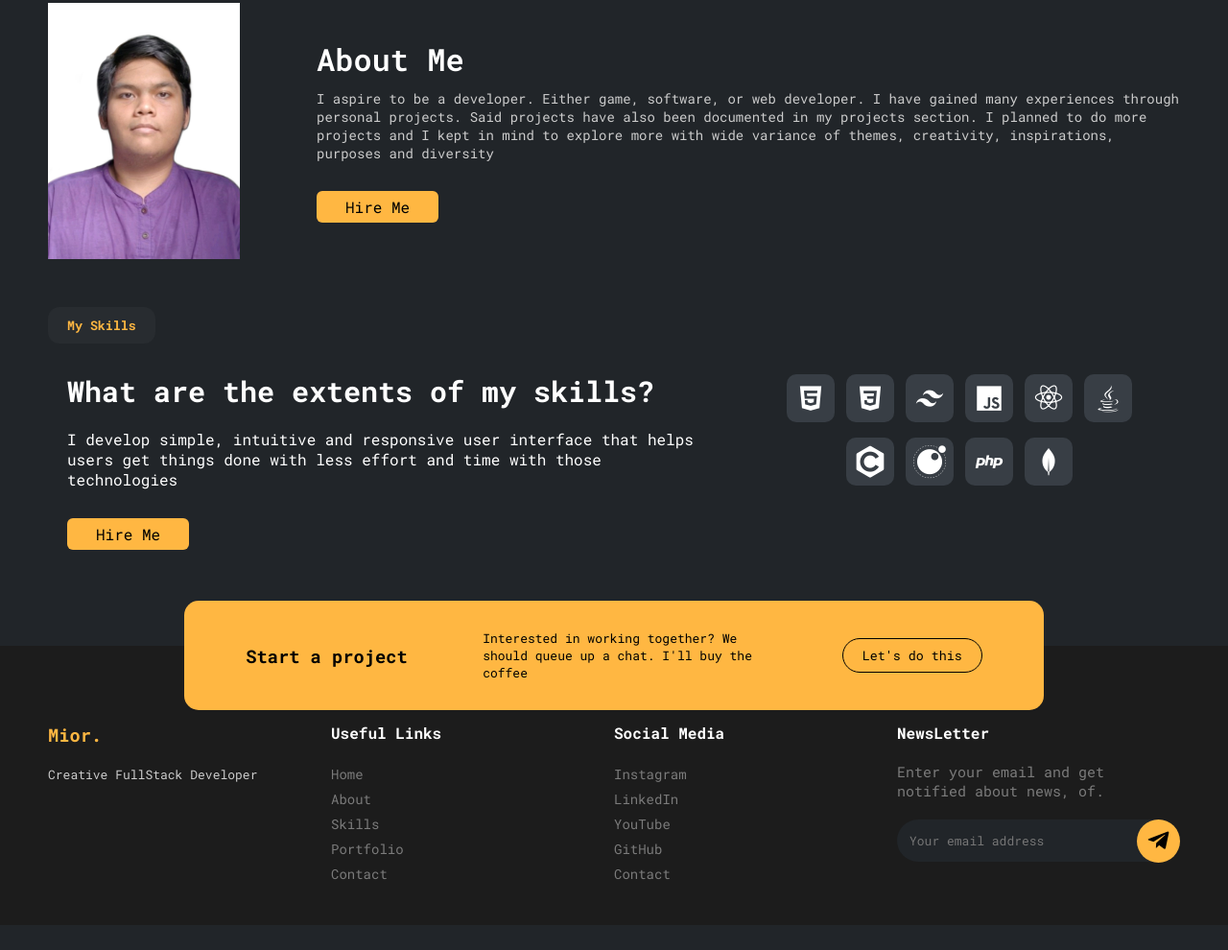
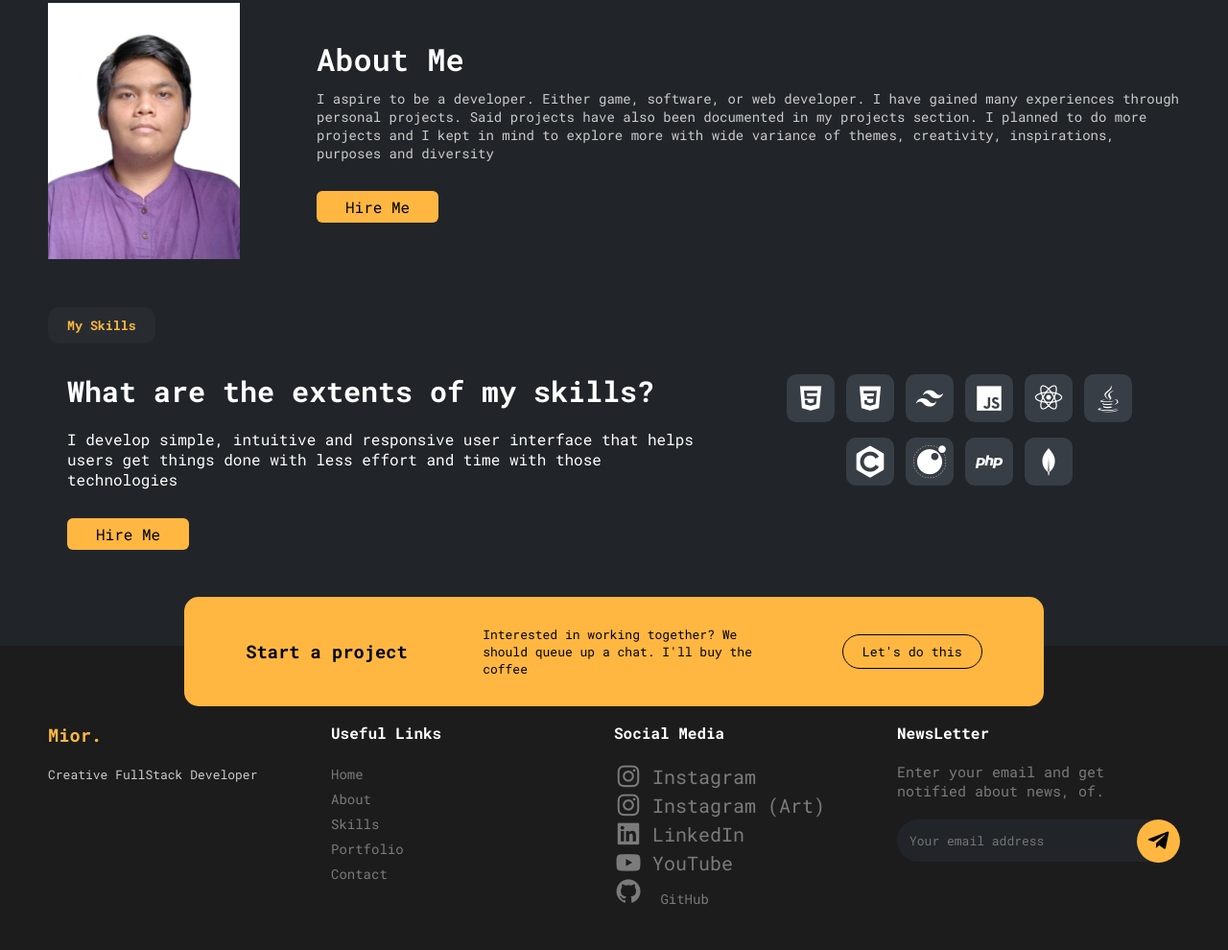
Before and after one commit to mimoimio/mimoimio.github.io, a plain HTML site: page index.html in a window 1280 px wide. Shown: the part 985-1975 px from the top of the page at 96% size. Before the commit the page ends 1949 px from the top, so only its background shows below. Drawn offline with nearby package versions, Linux system fonts and the light colour scheme.

Commit message:
added link to socmed

```diff
--- a/index.html
+++ b/index.html
@@ -23,6 +23,7 @@
         <h4>Hi, I Am <span>MIOR</span></h4>
         <p class="title">Creative FullStack Web Developer</p>
         <p class="subtitle">I have passion in game, software and web development</p>
+        <p class="subtitle">Please feel free contact me either through Instagram, LinkedIn or follow me on GitHub, or watch me on YouTube</p>
     </div>
     <div class="guarantee">
         <div class="item">
@@ -131,11 +132,26 @@
             </div>
             <div class="links-col">
                 <h4>Social Media</h4>
-                <a href="#">Instagram</a>
-                <a href="#">LinkedIn</a>
-                <a href="#">YouTube</a>
-                <a href="#">GitHub</a>
-                <a href="#">Contact</a>
+                <a href="https://www.instagram.com/pakdibun_hidop/" style="display: flex; align-items: center; text-decoration: none; font-size: 20px;">
+                    <i style="font-size: 30px; margin-right: 10px;" class="bx bxl-instagram"></i>
+                    Instagram
+                </a>
+                <a href="https://www.instagram.com/mimoimior/" style="display: flex; align-items: center; text-decoration: none; font-size: 20px;">
+                    <i style="font-size: 30px; margin-right: 10px;" class="bx bxl-instagram"></i>
+                    Instagram (Art)
+                </a>
+                <a href="https://www.linkedin.com/in/adib-bida-4b312a296/" style="display: flex; align-items: center; text-decoration: none; font-size: 20px;">
+                    <i style="font-size: 30px; margin-right: 10px;" class="bx bxl-linkedin-square"></i>
+                    LinkedIn
+                </a>
+                <a href="https://www.youtube.com/@adibbida9861" style="display: flex; align-items: center; text-decoration: none; font-size: 20px;">
+                    <i style="font-size: 30px; margin-right: 10px;" class="bx bxl-youtube"></i>
+                    YouTube
+                </a>
+                <a href="https://github.com/mimoimio">
+                    <i style="font-size: 30px; margin-right: 10px;" class='bx bxl-github' ></i>
+                    GitHub
+                </a>
             </div>
             <div class="news-col">
                 <h4>NewsLetter</h4>
```
